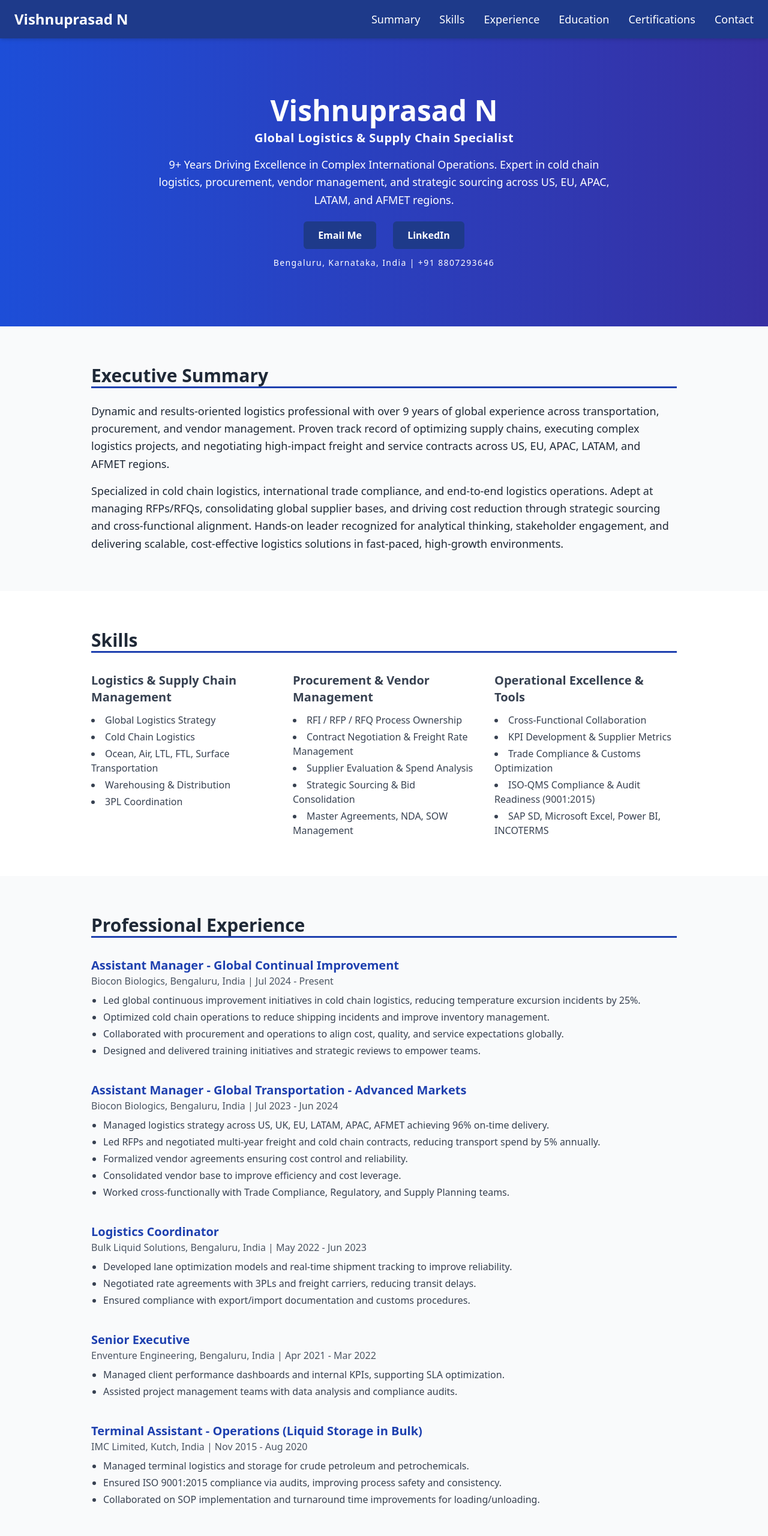
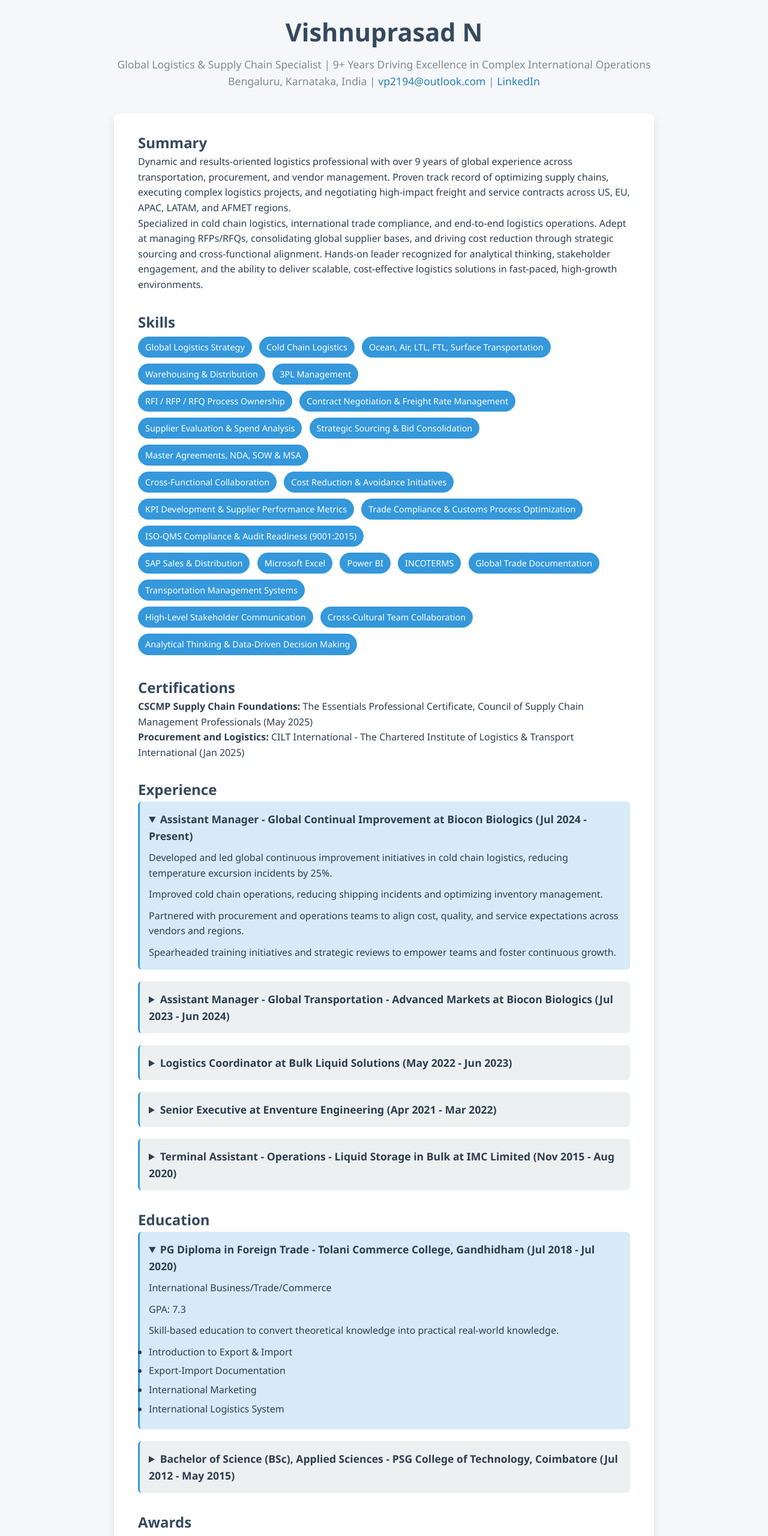
Before and after one commit to vp2194/vishnu-portfolio, a plain HTML site: page index.html in a window 1280 px wide. Shown: the top 2560 px of the page at 60% size. Drawn offline with nearby package versions, Linux system fonts and the light colour scheme.

Commit message:
Update index.html

```diff
--- a/index.html
+++ b/index.html
@@ -3,241 +3,334 @@
 <head>
   <meta charset="UTF-8" />
   <meta name="viewport" content="width=device-width, initial-scale=1" />
-<title>Vishnuprasad N | Global Logistics & Supply Chain Specialist</title>
-<link href="https://cdn.jsdelivr.net/npm/tailwindcss@2.2.19/dist/tailwind.min.css" rel="stylesheet" />
+  <title>Vishnuprasad N - Global Logistics & Supply Chain Specialist</title>
   <style>
-  html {
-    scroll-behavior: smooth;
+    /* Reset & base */
+    * {
+      box-sizing: border-box;
+      margin: 0;
+      padding: 0;
+      font-family: 'Segoe UI', Tahoma, Geneva, Verdana, sans-serif;
     }
-  .section-header {
-    border-bottom: 3px solid #1e40af;
+    body {
+      background: #f5f7fa;
+      color: #2c3e50;
+      line-height: 1.6;
+      font-size: 16px;
+      min-height: 100vh;
+      display: flex;
+      flex-direction: column;
+      align-items: center;
+      padding: 20px;
     }
-  /* Fade in animation */
-  .fade-in {
-    opacity: 0;
-    transform: translateY(15px);
-    animation: fadeInUp 0.8s forwards;
+    a {
+      color: #2980b9;
+      text-decoration: none;
     }
-  @keyframes fadeInUp {
-    to {
-      opacity: 1;
-      transform: translateY(0);
+    a:hover {
+      text-decoration: underline;
+    }
+    h1, h2, h3 {
+      color: #34495e;
+    }
+    .container {
+      max-width: 900px;
+      width: 100%;
+      background: white;
+      box-shadow: 0 8px 16px rgba(0,0,0,0.1);
+      border-radius: 8px;
+      padding: 30px 40px;
+      margin-bottom: 40px;
+    }
+    header {
+      text-align: center;
+      margin-bottom: 40px;
+    }
+    header h1 {
+      font-size: 2.6rem;
+      margin-bottom: 6px;
+    }
+    header p {
+      font-size: 1.1rem;
+      color: #7f8c8d;
+    }
+    section {
+      margin-bottom: 30px;
+    }
+    .skills-list, .certifications-list, .awards-list, .volunteering-list, .education-list, .experience-list {
+      list-style: none;
+      padding-left: 0;
+    }
+    .skills-list li {
+      display: inline-block;
+      background: #3498db;
+      color: white;
+      padding: 6px 12px;
+      border-radius: 20px;
+      margin: 5px 8px 5px 0;
+      font-size: 0.9rem;
+      cursor: default;
+      user-select: none;
+      transition: background 0.3s ease;
+    }
+    .skills-list li:hover {
+      background: #2980b9;
+    }
+    .experience-item, .education-item {
+      margin-bottom: 20px;
+      border-left: 3px solid #3498db;
+      padding-left: 15px;
+    }
+    .experience-item h3, .education-item h3 {
+      margin-bottom: 6px;
+      color: #2c3e50;
+    }
+    .experience-item .company, .education-item .institution {
+      font-weight: 600;
+      color: #34495e;
+      margin-bottom: 4px;
+    }
+    .experience-item .date, .education-item .date {
+      font-size: 0.9rem;
+      color: #7f8c8d;
+      margin-bottom: 8px;
+    }
+    .btn {
+      background: #3498db;
+      color: white;
+      border: none;
+      padding: 12px 28px;
+      font-size: 1rem;
+      border-radius: 25px;
+      cursor: pointer;
+      margin-top: 20px;
+      transition: background 0.3s ease;
+    }
+    .btn:hover {
+      background: #2980b9;
+    }
+    footer {
+      margin-top: auto;
+      padding: 15px 10px;
+      font-size: 0.9rem;
+      color: #95a5a6;
+      text-align: center;
+    }
+
+    /* Interactive accordion */
+    details {
+      background: #ecf0f1;
+      padding: 15px;
+      border-radius: 6px;
+      margin-bottom: 15px;
+      cursor: pointer;
+      transition: background 0.3s ease;
+    }
+    details[open] {
+      background: #d6eaf8;
+    }
+    summary {
+      font-weight: 600;
+      font-size: 1.1rem;
+      outline: none;
+      user-select: none;
+    }
+    details p, details ul {
+      margin-top: 10px;
+      color: #2c3e50;
+    }
+    details ul li {
+      margin-bottom: 6px;
+    }
+
+    /* Responsive */
+    @media (max-width: 600px) {
+      .container {
+        padding: 20px;
+      }
+      header h1 {
+        font-size: 2rem;
+      }
+      .skills-list li {
+        font-size: 0.8rem;
+        padding: 5px 10px;
       }
     }
   </style>
 </head>
-<body class="bg-gray-50 text-gray-800 font-sans">
-
-<!-- NAVIGATION -->
-<nav class="bg-blue-900 text-white sticky top-0 z-50 shadow-md">
-  <div class="container mx-auto flex justify-between items-center px-6 py-4">
-    <a href="#home" class="text-2xl font-bold hover:text-blue-300">Vishnuprasad N</a>
-    <ul class="flex space-x-8 text-lg">
-      <li><a href="#summary" class="hover:text-blue-300">Summary</a></li>
-      <li><a href="#skills" class="hover:text-blue-300">Skills</a></li>
-      <li><a href="#experience" class="hover:text-blue-300">Experience</a></li>
-      <li><a href="#education" class="hover:text-blue-300">Education</a></li>
-      <li><a href="#certifications" class="hover:text-blue-300">Certifications</a></li>
-      <li><a href="#contact" class="hover:text-blue-300">Contact</a></li>
-    </ul>
-  </div>
-</nav>
-
-<!-- HERO SECTION -->
-<header id="home" class="bg-gradient-to-r from-blue-700 to-indigo-800 text-white py-24 text-center px-4">
-  <h1 class="text-5xl font-extrabold mb-2">Vishnuprasad N</h1>
-  <p class="text-xl mb-4 font-semibold tracking-wide">Global Logistics & Supply Chain Specialist</p>
-  <p class="max-w-3xl mx-auto text-lg leading-relaxed">
-    9+ Years Driving Excellence in Complex International Operations. Expert in cold chain logistics, procurement, vendor management, and strategic sourcing across US, EU, APAC, LATAM, and AFMET regions.
+<body>
+  <header>
+    <h1>Vishnuprasad N</h1>
+    <p>Global Logistics & Supply Chain Specialist | 9+ Years Driving Excellence in Complex International Operations</p>
+    <p>
+      Bengaluru, Karnataka, India |
+      <a href="mailto:vp2194@outlook.com" target="_blank" rel="noopener noreferrer">vp2194@outlook.com</a> |
+      <a href="https://www.linkedin.com/in/vishnuprasad-n" target="_blank" rel="noopener noreferrer">LinkedIn</a>
     </p>
-  <div class="mt-8 space-x-6">
-    <a href="mailto:vp2194@outlook.com" class="bg-blue-900 px-6 py-3 rounded-md font-semibold hover:bg-blue-700 transition">Email Me</a>
-    <a href="https://www.linkedin.com/in/vp2194" target="_blank" class="bg-blue-900 px-6 py-3 rounded-md font-semibold hover:bg-blue-700 transition">LinkedIn</a>
-  </div>
-  <p class="mt-6 text-sm tracking-widest">Bengaluru, Karnataka, India | +91 8807293646</p>
   </header>
 
-<!-- SUMMARY -->
-<section id="summary" class="container mx-auto px-6 py-16 max-w-5xl">
-  <h2 class="section-header text-3xl font-bold mb-6">Executive Summary</h2>
-  <p class="text-lg leading-relaxed fade-in">
+  <div class="container">
+    <section id="summary">
+      <h2>Summary</h2>
+      <p>
         Dynamic and results-oriented logistics professional with over 9 years of global experience across transportation, procurement, and vendor management. Proven track record of optimizing supply chains, executing complex logistics projects, and negotiating high-impact freight and service contracts across US, EU, APAC, LATAM, and AFMET regions.
       </p>
-  <p class="text-lg leading-relaxed mt-4 fade-in" style="animation-delay: 0.2s;">
-    Specialized in cold chain logistics, international trade compliance, and end-to-end logistics operations. Adept at managing RFPs/RFQs, consolidating global supplier bases, and driving cost reduction through strategic sourcing and cross-functional alignment. Hands-on leader recognized for analytical thinking, stakeholder engagement, and delivering scalable, cost-effective logistics solutions in fast-paced, high-growth environments.
+      <p>
+        Specialized in cold chain logistics, international trade compliance, and end-to-end logistics operations. Adept at managing RFPs/RFQs, consolidating global supplier bases, and driving cost reduction through strategic sourcing and cross-functional alignment. Hands-on leader recognized for analytical thinking, stakeholder engagement, and the ability to deliver scalable, cost-effective logistics solutions in fast-paced, high-growth environments.
       </p>
     </section>
 
-<!-- SKILLS -->
-<section id="skills" class="bg-white py-16">
-  <div class="container mx-auto px-6 max-w-5xl">
-    <h2 class="section-header text-3xl font-bold mb-8">Skills</h2>
-    <div class="grid grid-cols-1 md:grid-cols-3 gap-8 text-gray-700">
-      <div>
-        <h3 class="font-semibold text-xl mb-3">Logistics & Supply Chain Management</h3>
-        <ul class="list-disc list-inside space-y-1">
+    <section id="skills">
+      <h2>Skills</h2>
+      <ul class="skills-list" title="Logistics & Supply Chain Management">
         <li>Global Logistics Strategy</li>
         <li>Cold Chain Logistics</li>
         <li>Ocean, Air, LTL, FTL, Surface Transportation</li>
         <li>Warehousing & Distribution</li>
-          <li>3PL Coordination</li>
+        <li>3PL Management</li>
       </ul>
-      </div>
-      <div>
-        <h3 class="font-semibold text-xl mb-3">Procurement & Vendor Management</h3>
-        <ul class="list-disc list-inside space-y-1">
+      <ul class="skills-list" title="Procurement & Vendor Management">
         <li>RFI / RFP / RFQ Process Ownership</li>
         <li>Contract Negotiation & Freight Rate Management</li>
         <li>Supplier Evaluation & Spend Analysis</li>
         <li>Strategic Sourcing & Bid Consolidation</li>
-          <li>Master Agreements, NDA, SOW Management</li>
+        <li>Master Agreements, NDA, SOW & MSA</li>
       </ul>
-      </div>
-      <div>
-        <h3 class="font-semibold text-xl mb-3">Operational Excellence & Tools</h3>
-        <ul class="list-disc list-inside space-y-1">
+      <ul class="skills-list" title="Operational Excellence & Project Execution">
         <li>Cross-Functional Collaboration</li>
-          <li>KPI Development & Supplier Metrics</li>
-          <li>Trade Compliance & Customs Optimization</li>
+        <li>Cost Reduction & Avoidance Initiatives</li>
+        <li>KPI Development & Supplier Performance Metrics</li>
+        <li>Trade Compliance & Customs Process Optimization</li>
         <li>ISO-QMS Compliance & Audit Readiness (9001:2015)</li>
-          <li>SAP SD, Microsoft Excel, Power BI, INCOTERMS</li>
       </ul>
-      </div>
-    </div>
-  </div>
+      <ul class="skills-list" title="Tools & Technical Proficiency">
+        <li>SAP Sales & Distribution</li>
+        <li>Microsoft Excel</li>
+        <li>Power BI</li>
+        <li>INCOTERMS</li>
+        <li>Global Trade Documentation</li>
+        <li>Transportation Management Systems</li>
+      </ul>
+      <ul class="skills-list" title="Soft Skills">
+        <li>High-Level Stakeholder Communication</li>
+        <li>Cross-Cultural Team Collaboration</li>
+        <li>Analytical Thinking & Data-Driven Decision Making</li>
+      </ul>
     </section>
 
-<!-- EXPERIENCE -->
-<section id="experience" class="container mx-auto px-6 py-16 max-w-5xl">
-  <h2 class="section-header text-3xl font-bold mb-8">Professional Experience</h2>
-
-  <article class="mb-10 fade-in" style="animation-delay: 0s;">
-    <h3 class="text-xl font-semibold text-blue-800">Assistant Manager - Global Continual Improvement</h3>
-    <p class="text-gray-600 mb-2">Biocon Biologics, Bengaluru, India | Jul 2024 - Present</p>
-    <ul class="list-disc ml-5 text-gray-700 space-y-1">
-      <li>Led global continuous improvement initiatives in cold chain logistics, reducing temperature excursion incidents by 25%.</li>
-      <li>Optimized cold chain operations to reduce shipping incidents and improve inventory management.</li>
-      <li>Collaborated with procurement and operations to align cost, quality, and service expectations globally.</li>
-      <li>Designed and delivered training initiatives and strategic reviews to empower teams.</li>
+    <section id="certifications">
+      <h2>Certifications</h2>
+      <ul class="certifications-list">
+        <li><strong>CSCMP Supply Chain Foundations:</strong> The Essentials Professional Certificate, Council of Supply Chain Management Professionals (May 2025)</li>
+        <li><strong>Procurement and Logistics:</strong> CILT International - The Chartered Institute of Logistics & Transport International (Jan 2025)</li>
       </ul>
-  </article>
-
-  <article class="mb-10 fade-in" style="animation-delay: 0.1s;">
-    <h3 class="text-xl font-semibold text-blue-800">Assistant Manager - Global Transportation - Advanced Markets</h3>
-    <p class="text-gray-600 mb-2">Biocon Biologics, Bengaluru, India | Jul 2023 - Jun 2024</p>
-    <ul class="list-disc ml-5 text-gray-700 space-y-1">
-      <li>Managed logistics strategy across US, UK, EU, LATAM, APAC, AFMET achieving 96% on-time delivery.</li>
-      <li>Led RFPs and negotiated multi-year freight and cold chain contracts, reducing transport spend by 5% annually.</li>
-      <li>Formalized vendor agreements ensuring cost control and reliability.</li>
-      <li>Consolidated vendor base to improve efficiency and cost leverage.</li>
-      <li>Worked cross-functionally with Trade Compliance, Regulatory, and Supply Planning teams.</li>
-    </ul>
-  </article>
-
-  <article class="mb-10 fade-in" style="animation-delay: 0.2s;">
-    <h3 class="text-xl font-semibold text-blue-800">Logistics Coordinator</h3>
-    <p class="text-gray-600 mb-2">Bulk Liquid Solutions, Bengaluru, India | May 2022 - Jun 2023</p>
-    <ul class="list-disc ml-5 text-gray-700 space-y-1">
-      <li>Developed lane optimization models and real-time shipment tracking to improve reliability.</li>
-      <li>Negotiated rate agreements with 3PLs and freight carriers, reducing transit delays.</li>
-      <li>Ensured compliance with export/import documentation and customs procedures.</li>
-    </ul>
-  </article>
-
-  <article class="mb-10 fade-in" style="animation-delay: 0.3s;">
-    <h3 class="text-xl font-semibold text-blue-800">Senior Executive</h3>
-    <p class="text-gray-600 mb-2">Enventure Engineering, Bengaluru, India | Apr 2021 - Mar 2022</p>
-    <ul class="list-disc ml-5 text-gray-700 space-y-1">
-      <li>Managed client performance dashboards and internal KPIs, supporting SLA optimization.</li>
-      <li>Assisted project management teams with data analysis and compliance audits.</li>
-    </ul>
-  </article>
-
-  <article class="mb-10 fade-in" style="animation-delay: 0.4s;">
-    <h3 class="text-xl font-semibold text-blue-800">Terminal Assistant - Operations (Liquid Storage in Bulk)</h3>
-    <p class="text-gray-600 mb-2">IMC Limited, Kutch, India | Nov 2015 - Aug 2020</p>
-    <ul class="list-disc ml-5 text-gray-700 space-y-1">
-      <li>Managed terminal logistics and storage for crude petroleum and petrochemicals.</li>
-      <li>Ensured ISO 9001:2015 compliance via audits, improving process safety and consistency.</li>
-      <li>Collaborated on SOP implementation and turnaround time improvements for loading/unloading.</li>
-    </ul>
-  </article>
     </section>
 
-<!-- EDUCATION -->
-<section id="education" class="bg-white py-16">
-  <div class="container mx-auto px-6 max-w-5xl">
-    <h2 class="section-header text-3xl font-bold mb-8">Education</h2>
-    <div class="space-y-6 text-gray-700">
-      <div>
-        <h3 class="text-xl font-semibold">PG Diploma in Foreign Trade</h3>
-        <p class="italic">Tolani Commerce College, Gandhidham, India | Jul 2018 - Jul 2020 | GPA: 7.3</p>
-        <ul class="list-disc list-inside mt-2">
+    <section id="experience">
+      <h2>Experience</h2>
+
+      <details class="experience-item" open>
+        <summary><strong>Assistant Manager - Global Continual Improvement</strong> at Biocon Biologics (Jul 2024 - Present)</summary>
+        <p>Developed and led global continuous improvement initiatives in cold chain logistics, reducing temperature excursion incidents by 25%.</p>
+        <p>Improved cold chain operations, reducing shipping incidents and optimizing inventory management.</p>
+        <p>Partnered with procurement and operations teams to align cost, quality, and service expectations across vendors and regions.</p>
+        <p>Spearheaded training initiatives and strategic reviews to empower teams and foster continuous growth.</p>
+      </details>
+
+      <details class="experience-item">
+        <summary><strong>Assistant Manager - Global Transportation - Advanced Markets</strong> at Biocon Biologics (Jul 2023 - Jun 2024)</summary>
+        <p>Managed logistics strategy and execution across key markets (US, UK, EU, LATAM, APAC, AFMET), achieving a 96% on-time delivery rate.</p>
+        <p>Led RFPs, negotiated multi-year freight and cold chain contracts, achieving a 5% annual reduction in transportation spend.</p>
+        <p>Negotiated and formalized RFPs, NDAs, and long-term vendor agreements ensuring cost control and service reliability.</p>
+        <p>Consolidated vendor base for specialized transport services, enhancing operational efficiency and cost leverage.</p>
+        <p>Collaborated with cross-functional teams—Trade Compliance, Regulatory, Supply Planning—to align logistics solutions with business goals.</p>
+      </details>
+
+      <details class="experience-item">
+        <summary><strong>Logistics Coordinator</strong> at Bulk Liquid Solutions (May 2022 - Jun 2023)</summary>
+        <p>Developed lane optimization models and real-time shipment tracking protocols, improving service reliability.</p>
+        <p>Negotiated rate agreements with 3PLs and freight carriers, reducing transit delays and achieving notable savings.</p>
+        <p>Ensured full compliance with export/import documentation and customs procedures across multimodal shipments.</p>
+      </details>
+
+      <details class="experience-item">
+        <summary><strong>Senior Executive</strong> at Enventure Engineering (Apr 2021 - Mar 2022)</summary>
+        <p>Managed client performance dashboards and internal quality KPIs, contributing to SLA optimization and operational planning.</p>
+        <p>Supported project management teams in coordinating data analysis and compliance audits.</p>
+      </details>
+
+      <details class="experience-item">
+        <summary><strong>Terminal Assistant - Operations - Liquid Storage in Bulk</strong> at IMC Limited (Nov 2015 - Aug 2020)</summary>
+        <p>Oversaw terminal logistics and storage operations for crude petroleum and petrochemical products.</p>
+        <p>Ensured ISO 9001:2015 QMS compliance through regular audits, improving process consistency and safety.</p>
+        <p>Collaborated with cross-site logistics teams to implement SOPs and enhance turnaround time for product loading/unloading.</p>
+      </details>
+    </section>
+
+    <section id="education">
+      <h2>Education</h2>
+
+      <details class="education-item" open>
+        <summary><strong>PG Diploma in Foreign Trade</strong> - Tolani Commerce College, Gandhidham (Jul 2018 - Jul 2020)</summary>
+        <p>International Business/Trade/Commerce</p>
+        <p>GPA: 7.3</p>
+        <p>Skill-based education to convert theoretical knowledge into practical real-world knowledge.</p>
+        <ul>
           <li>Introduction to Export & Import</li>
           <li>Export-Import Documentation</li>
           <li>International Marketing</li>
           <li>International Logistics System</li>
         </ul>
-      </div>
-      <div>
-        <h3 class="text-xl font-semibold">Bachelor of Science (BSc), Applied Sciences</h3>
-        <p class="italic">PSG College of Technology, Coimbatore, India | Jul 2012 - May 2015 | GPA: 6.85</p>
-        <p class="mt-2 max-w-prose">
-          Specialization in Physics, Chemistry, Mathematics, and Computer Programming with exposure to engineering practices and research methodologies.
-        </p>
-      </div>
-    </div>
-  </div>
+      </details>
+
+      <details class="education-item">
+        <summary><strong>Bachelor of Science (BSc), Applied Sciences</strong> - PSG College of Technology, Coimbatore (Jul 2012 - May 2015)</summary>
+        <p>GPA: 6.85</p>
+        <p>Specialization in Physics, Chemistry or Mathematics and Computer programming, with exposure to engineering practices and research methodologies.</p>
+      </details>
     </section>
 
-<!-- CERTIFICATIONS -->
-<section id="certifications" class="container mx-auto px-6 py-16 max-w-5xl">
-  <h2 class="section-header text-3xl font-bold mb-8">Certifications</h2>
-  <ul class="list-disc list-inside text-gray-700 space-y-3">
-    <li><strong>CSCMP Supply Chain Foundations: The Essentials</strong> - Council of Supply Chain Management Professionals (May 2025)</li>
-    <li><strong>Procurement and Logistics</strong> - CILT International (Jan 2025)</li>
+    <section id="awards">
+      <h2>Awards</h2>
+      <ul class="awards-list">
+        <li><strong>ACHIEVER</strong>, Biocon Biologics Limited (Sep 2024) - For exceptional and ingenious contribution in meeting functional and organizational goals in innovation and service to the patient community.</li>
       </ul>
     </section>
 
-<!-- AWARDS & VOLUNTEERING -->
-<section class="bg-white py-16">
-  <div class="container mx-auto px-6 max-w-5xl">
-    <h2 class="section-header text-3xl font-bold mb-8">Awards & Volunteering</h2>
-    <div class="space-y-6 text-gray-700">
-      <div>
-        <h3 class="font-semibold text-xl mb-1">Achiever Award</h3>
-        <p>Biocon Biologics Limited | Sep 2024</p>
-        <p class="italic">For exceptional contribution in meeting organizational goals and innovation in service delivery.</p>
-      </div>
-      <div>
-        <h3 class="font-semibold text-xl mb-1">Executive Council Member</h3>
-        <p>Student Union, PSG College of Technology | Jul 2014 – May 2015</p>
-      </div>
-      <div>
-        <h3 class="font-semibold text-xl mb-1">Coordinator, Youth Red Cross</h3>
-        <p>PSG College of Technology | Jul 2013 – May 2015</p>
-      </div>
-    </div>
-  </div>
+    <section id="volunteering">
+      <h2>Volunteering</h2>
+      <ul class="volunteering-list">
+        <li><strong>Executive Council Member</strong>, Student Union - PSG College of Technology (Jul 2014 — May 2015)</li>
+        <li><strong>Coordinator</strong>, Youth Red Cross - PSG College of Technology (Jul 2013 — May 2015)</li>
+      </ul>
     </section>
 
-<!-- CONTACT -->
-<section id="contact" class="bg-gradient-to-r from-blue-700 to-indigo-800 text-white py-16 text-center">
-  <h2 class="text-3xl font-bold mb-6">Get In Touch</h2>
-  <p class="mb-4 max-w-2xl mx-auto text-lg leading-relaxed">
-    Feel free to reach out via email or LinkedIn for collaboration or opportunities.
+    <section id="contact" style="text-align:center;">
+      <h2>Contact Me</h2>
+      <p>
+        Feel free to reach out via email at
+        <a href="mailto:vp2194@outlook.com" target="_blank" rel="noopener noreferrer">vp2194@outlook.com</a>
       </p>
-  <div class="space-x-6">
-    <a href="mailto:vp2194@outlook.com" class="bg-blue-900 px-6 py-3 rounded-md font-semibold hover:bg-blue-600 transition">Email Me</a>
-    <a href="https://www.linkedin.com/in/vp2194" target="_blank" class="bg-blue-900 px-6 py-3 rounded-md font-semibold hover:bg-blue-600 transition">LinkedIn</a>
+      <button class="btn" onclick="copyEmail()">Copy Email to Clipboard</button>
+      <p id="copyMessage" style="margin-top:10px; color:green; font-weight:600;"></p>
+    </section>
   </div>
-  <p class="mt-6 text-sm tracking-widest">Phone: +91 8807293646 | Bengaluru, Karnataka, India</p>
-</section>
 
-<!-- FOOTER -->
-<footer class="bg-gray-900 text-gray-400 py-6 text-center">
-  <p>&copy; 2025 Vishnuprasad N. All rights reserved.</p>
+  <footer>
+    &copy; 2025 Vishnuprasad N. All Rights Reserved.
   </footer>
 
+  <script>
+    function copyEmail() {
+      const email = "vp2194@outlook.com";
+      navigator.clipboard.writeText(email).then(() => {
+        const msg = document.getElementById("copyMessage");
+        msg.textContent = "Email copied to clipboard!";
+        setTimeout(() => { msg.textContent = ""; }, 3000);
+      }).catch(() => {
+        alert("Failed to copy email, please copy manually.");
+      });
+    }
+  </script>
 </body>
 </html>
```
Lines whose indentation alone changed are shown as unchanged.
